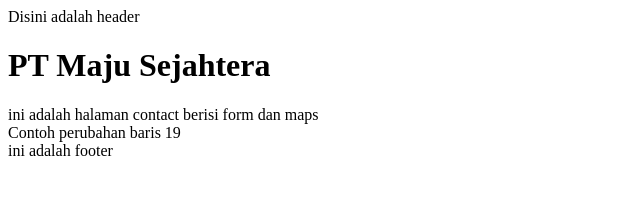
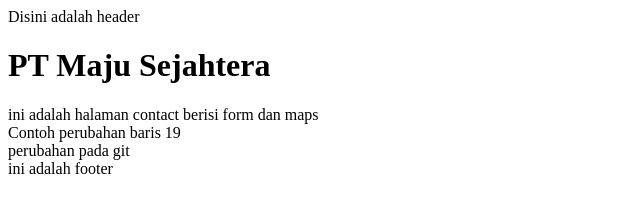
Before and after one commit to dicky1403/CompanyProfile, a plain HTML site: page contact-us.html in a window 1280 px wide. Shown: the whole page, without its empty margins (0-640 px from the left). Drawn offline with Linux system fonts and the light colour scheme.

Commit message:
Update contact-us.html

```diff
--- a/contact-us.html
+++ b/contact-us.html
@@ -18,6 +18,7 @@
 
     <div>Contoh perubahan baris 19</div>
 
+    <div>perubahan pada git</div>
     <footer>ini adalah footer</footer>
 </body>
 
```
